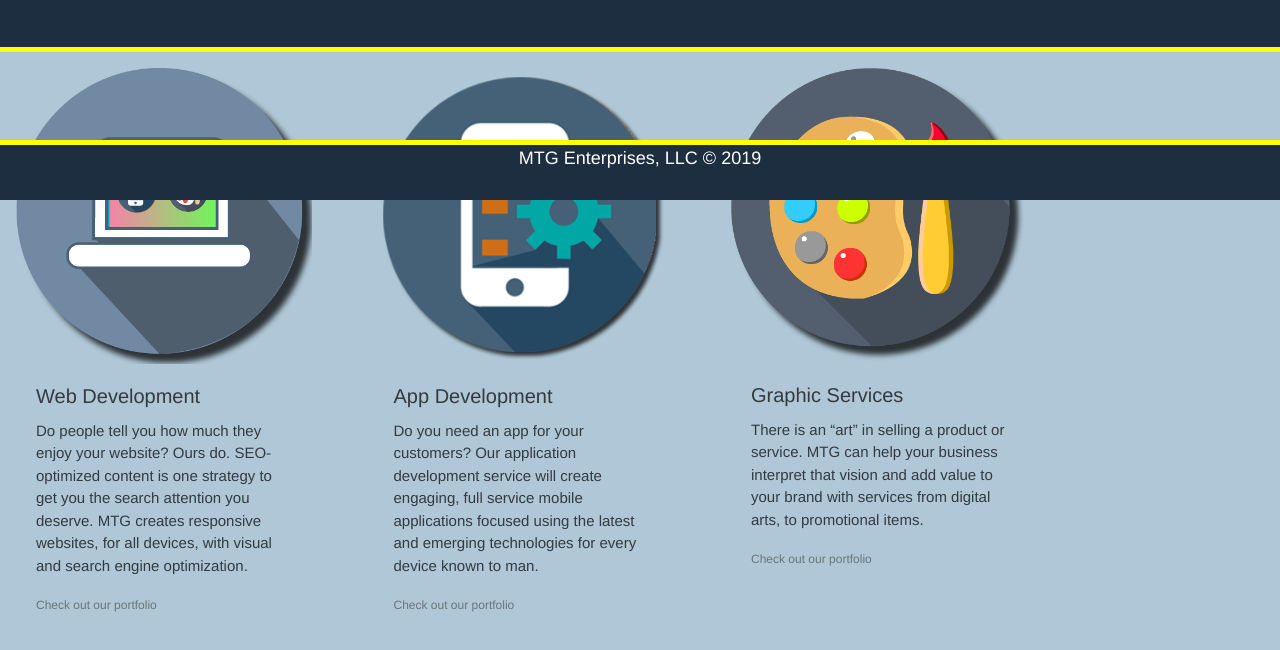
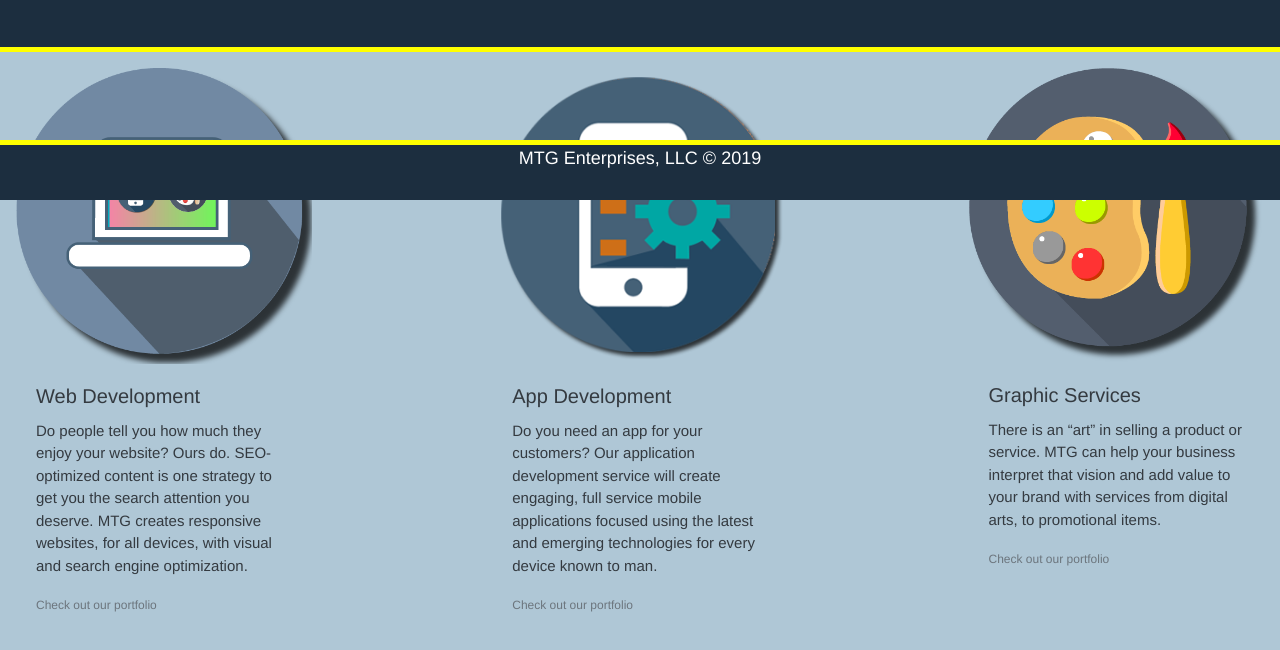
Before and after one commit to Daddyto9/biodiff, a plain HTML site: page index.html in a window 1280 px wide. Shown: the part 600-1250 px from the top of the page. Drawn offline with nearby package versions, Linux system fonts and the light colour scheme.

Commit message:
graf fix 3

```diff
--- a/assets/css/style.css
+++ b/assets/css/style.css
@@ -170,9 +170,15 @@ header a:hover {
 
 /* Boxes */
 
+.card-deck {
+    display: flex;
+    justify-content: space-between;
+  }
+
 #boxes {
     margin-top: 20px;
     margin-bottom: 20px;
+
 }
 
 #boxes .box {
--- a/index.html
+++ b/index.html
@@ -91,7 +91,7 @@
                         </div>
 
                         <div class="card p-3 mb-2 bg-transparent text-dark border-0" style="max-width: 25%">
-                            <img src="assets/img/graphicarts.png"card-img-top" alt="Graphic Arts and Design">
+                            <img src="assets/img/graphicarts.png" class="card-img-top" alt="Graphic Arts and Design">
                             <div class="card-body">
                                 <h5 class="card-title">Graphic Services</h5>
                                 <p class="card-text">There is an “art” in selling a product or service. MTG can help your business interpret that vision and add value to your brand with services from digital arts, to promotional items.</p>
```
